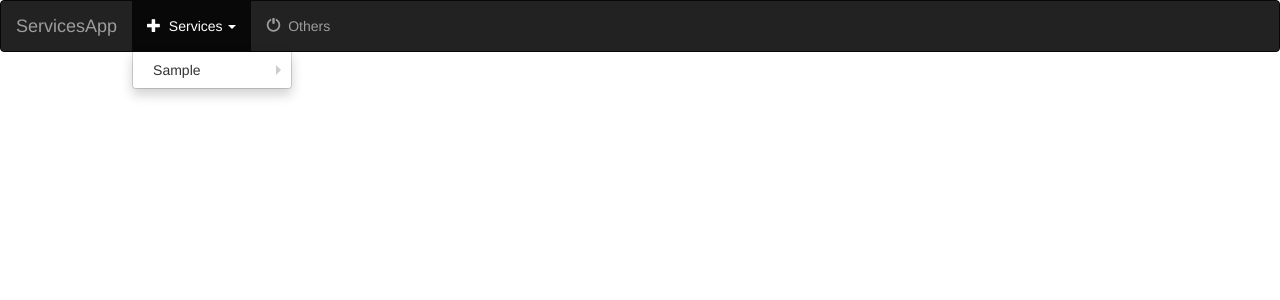
After one commit to swetakumari95/services-website, a Django app: template servicesDisplay/templates/servicesDisplay/base.html in a window 1280 px wide, after a click on "Services". The commit adds this page. Shown: the top 300 px of the page. Run offline with Django 3.2, Linux system fonts and the light colour scheme; the template is opened without the code that fills it: values that come from a table or form of the project are taken from there, others are empty; tables that the repository leaves empty hold one stand-in row (values such as "Sample post"); some libraries are stand-ins or nearby versions.

Commit message:
implemented nested navbar menu

```diff
--- /dev/null
+++ b/servicesDisplay/static/servicesDisplay/style.css
@@ -0,0 +1,48 @@
+
+.dropdown-submenu {
+    position: relative;
+}
+
+.dropdown-submenu>.dropdown-menu {
+    top: 0;
+    left: 100%;
+    margin-top: -6px;
+    margin-left: -1px;
+    -webkit-border-radius: 0 6px 6px 6px;
+    -moz-border-radius: 0 6px 6px;
+    border-radius: 0 6px 6px 6px;
+}
+
+.dropdown-submenu:hover>.dropdown-menu {
+    display: block;
+}
+
+.dropdown-submenu>a:after {
+    display: block;
+    content: " ";
+    float: right;
+    width: 0;
+    height: 0;
+    border-color: transparent;
+    border-style: solid;
+    border-width: 5px 0 5px 5px;
+    border-left-color: #ccc;
+    margin-top: 5px;
+    margin-right: -10px;
+}
+
+.dropdown-submenu:hover>a:after {
+    border-left-color: #fff;
+}
+
+.dropdown-submenu.pull-left {
+    float: none;
+}
+
+.dropdown-submenu.pull-left>.dropdown-menu {
+    left: -100%;
+    margin-left: 10px;
+    -webkit-border-radius: 6px 0 6px 6px;
+    -moz-border-radius: 6px 0 6px 6px;
+    border-radius: 6px 0 6px 6px;
+}
--- /dev/null
+++ b/servicesDisplay/templates/servicesDisplay/base.html
@@ -0,0 +1,62 @@
+<!DOCTYPE html>
+<html lang="en">
+<head>
+  <meta charset="UTF-8">
+  <title>ServicesApp</title>
+  {% load staticfiles %}
+  <link rel="stylesheet" href="https://maxcdn.bootstrapcdn.com/bootstrap/3.3.7/css/bootstrap.min.css" integrity="sha384-BVYiiSIFeK1dGmJRAkycuHAHRg32OmUcww7on3RYdg4Va+PmSTsz/K68vbdEjh4u" crossorigin="anonymous">
+  <link rel="stylesheet" type="text/css" href="{% static 'servicesDisplay/style.css' %}" />
+  <script src="https://code.jquery.com/jquery-3.2.1.min.js" integrity="sha256-hwg4gsxgFZhOsEEamdOYGBf13FyQuiTwlAQgxVSNgt4=" crossorigin="anonymous"></script>
+  <script src="https://maxcdn.bootstrapcdn.com/bootstrap/3.3.7/js/bootstrap.min.js" integrity="sha384-Tc5IQib027qvyjSMfHjOMaLkfuWVxZxUPnCJA7l2mCWNIpG9mGCD8wGNIcPD7Txa" crossorigin="anonymous"></script>
+</head>
+<body>
+  <nav class="navbar navbar-inverse">
+    <div class="container-fluid">
+      <div class="navbar-header">
+        <button type="button" class="navbar-toggle" data-toggle="collapse" data-target="#topNavBar">
+          <span class="icon-bar"></span>
+          <span class="icon-bar"></span>
+          <span class="icon-bar"></span>
+        </button>
+        <a class="navbar-brand" href="#">ServicesApp</a>
+      </div>
+
+      <div class="collapse navbar-collapse" id="topNavBar">
+        <ul class="nav navbar-nav">
+
+          <li class="dropdown">
+            <a href="#" class="dropdown-toggle" data-toggle="dropdown">
+              <span class="glyphicon glyphicon-plus" aria-hidden="true"></span>&nbsp;
+              Services
+              <span class="caret"></span>
+            </a>
+            <ul class="dropdown-menu">
+              {% for item in servicesList %}
+              <li class="dropdown-submenu">
+                <a tabindex="-1" href="#">{{ item }}</a>
+                <ul class="dropdown-menu">
+                  {% for subitem in item.services_set.all %}
+                  <li><a tabindex="-1" href="#">{{ subitem }}</a></li>
+                  {% endfor %}
+                </ul>
+              </li>
+              {% endfor %}
+            </ul>
+          </li>
+
+          <li class="">
+            <a href="#">
+              <span class="glyphicon glyphicon-off" aria-hidden="true"></span>&nbsp;
+              Others
+            </a>
+          </li>
+        </ul>
+      </div>
+
+    </div>
+  </nav>
+
+  {% block content %}
+  {% endblock %}
+</body>
+<html>
```
Also changed, not shown: servicesDisplay/templates/servicesDisplay/service_list.html (+3 -50 lines).
